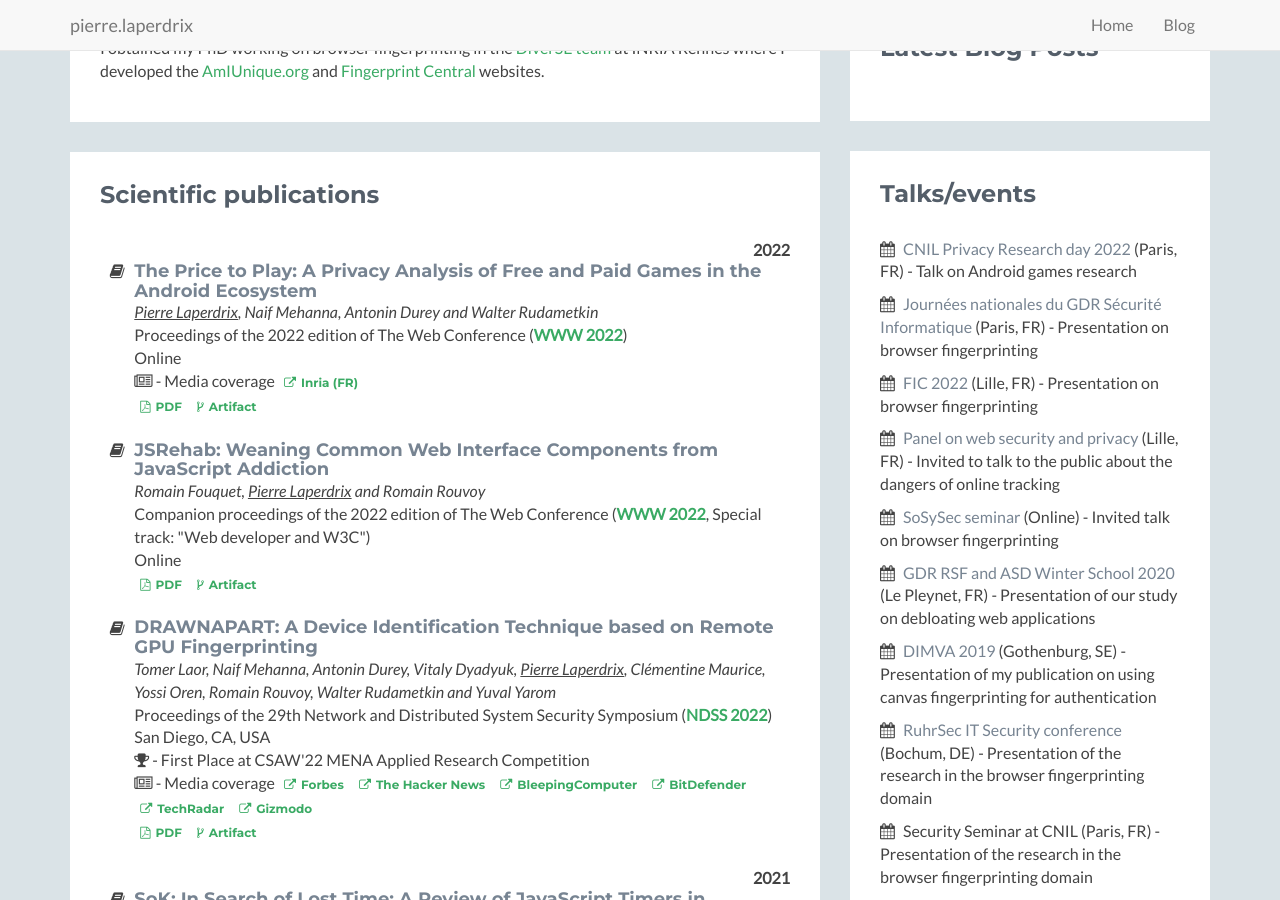
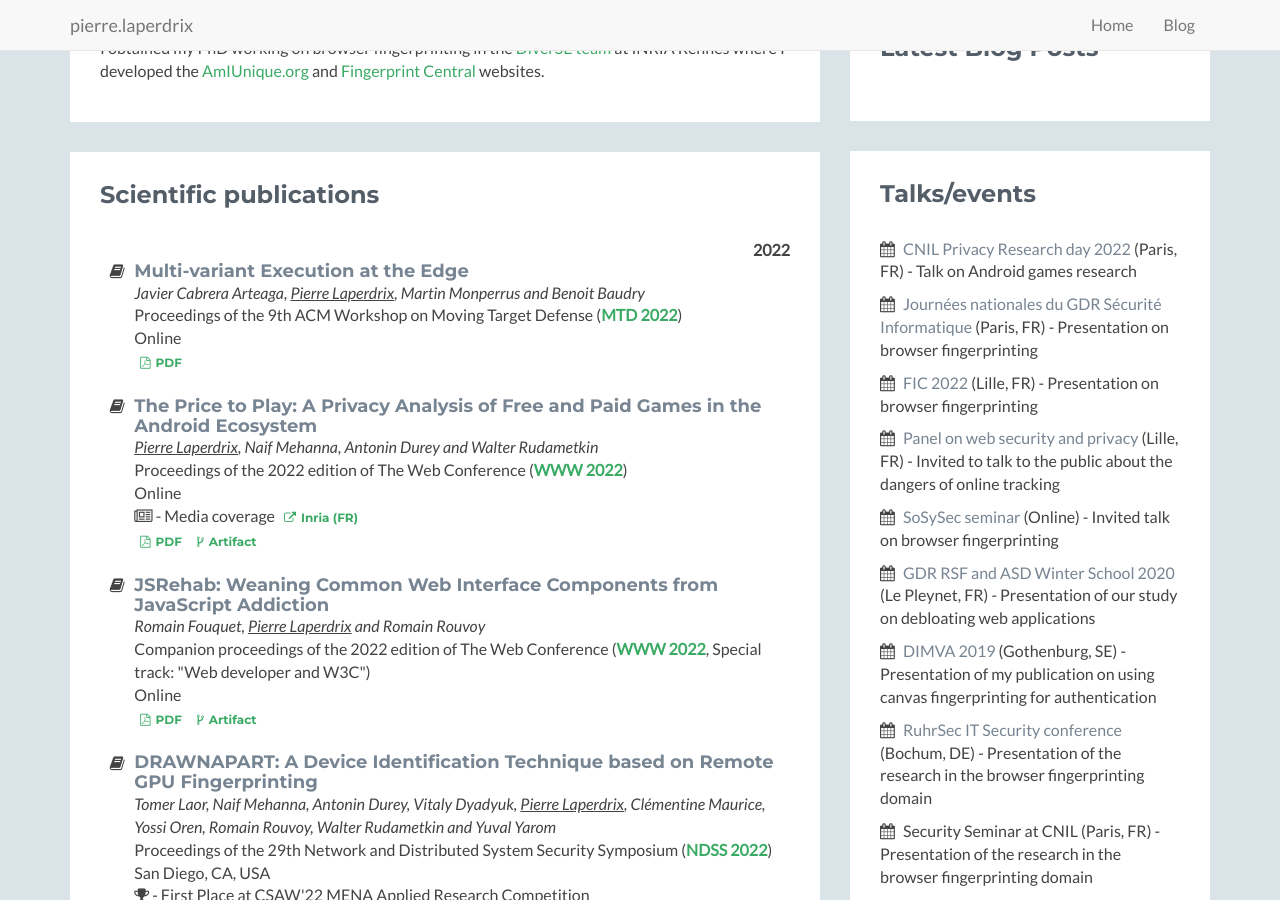
Before and after one commit to plaperdr/plaperdr.github.io, a Jekyll site: the page built from index.html, in a window 1280 px wide and 900 px high, scrolled down 538 px. Built offline with Jekyll 4.4.1, drawn with Linux system fonts in a browser that asks for light colours.

Commit message:
Updating site

```diff
--- a/index.html
+++ b/index.html
@@ -44,6 +44,16 @@
                     <div class="content">
                         <ul class="fa-ul">
                             <li style="text-align:right"><b>2022</b></li>
+                            <li><i class="fa-li fa fa-book"></i>
+                                <h4 class="title">Multi-variant Execution at the Edge</h4>
+                                <span><i>Javier Cabrera Arteaga, <span class="me">Pierre Laperdrix</span>, Martin Monperrus and Benoit Baudry</i></span><br>
+                                <span>Proceedings of the 9th ACM Workshop on Moving Target Defense
+                                    (<b><a href="https://mtd-2022.mit.edu/" target="_blank">MTD 2022</a></b>)
+                                    <br>Online
+                                </span><br>
+                                <a class="btn btn-secondary btn-xs" href="https://hal.archives-ouvertes.fr/hal-03824601/document" target="_blank"><i class="fa fa-file-pdf-o"></i>PDF</a>
+                            </li><!--//li-->
+                            <br>
                             <li><i class="fa-li fa fa-book"></i>
                                 <h4 class="title">The Price to Play: A Privacy Analysis of Free and Paid Games in the Android Ecosystem</h4>
                                 <span><i><span class="me">Pierre Laperdrix</span>, Naif Mehanna, Antonin Durey and Walter Rudametkin</i></span><br>
```
